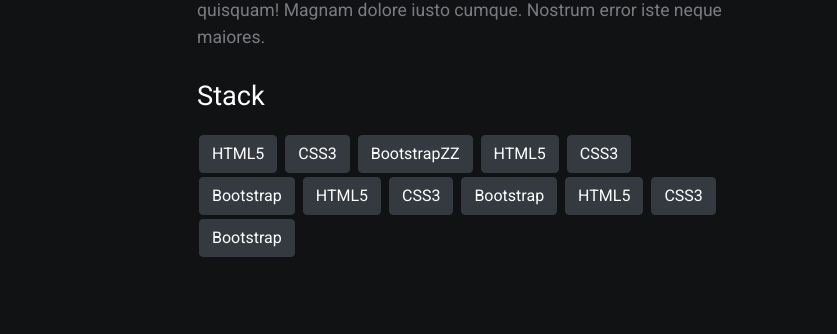
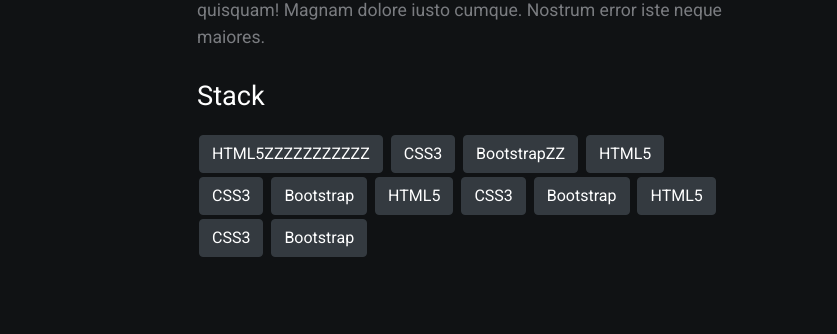
Before and after one commit to zsoltszakal/zsolti, a plain HTML site: page index.html in a window 1280 px wide. Shown: the part 208-542 px from the top of the page, 443-1280 px from the left. Drawn offline with nearby package versions, Linux system fonts and the light colour scheme.

Commit message:
Update index.html

```diff
--- a/index.html
+++ b/index.html
@@ -27,7 +27,7 @@
             <h2>About</h2>
             <p>Lorem ipsum dolor sit amet consectetur adipisicing elit. Perferendis quas sint et nihil iusto eius nostrum sit error, repellat optio quisquam! Magnam dolore iusto cumque. Nostrum error iste neque maiores.</p>
             <h2>Stack</h2>
-            <button type="button" class="btn btn-dark" aria-disabled="true">HTML5</button>
+            <button type="button" class="btn btn-dark" aria-disabled="true">HTML5ZZZZZZZZZZZ</button>
             <button type="button" class="btn btn-dark">CSS3</button>
             <button type="button" class="btn btn-dark">BootstrapZZ</button>
             <button type="button" class="btn btn-dark" aria-disabled="true">HTML5</button>
```
